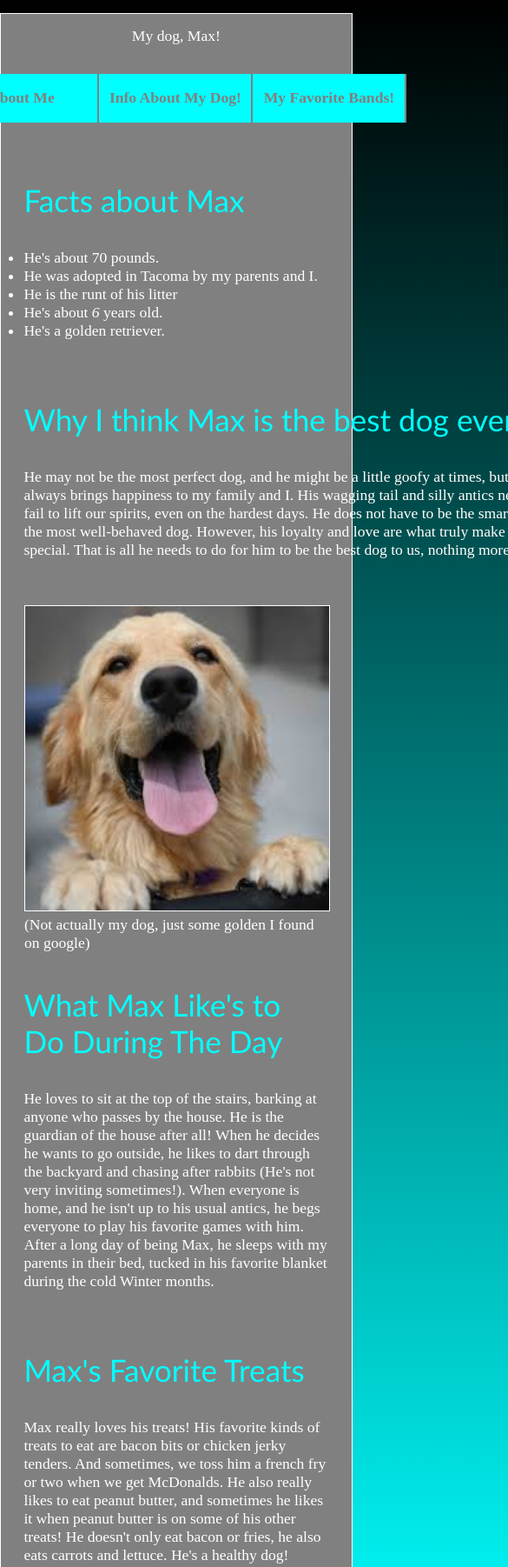
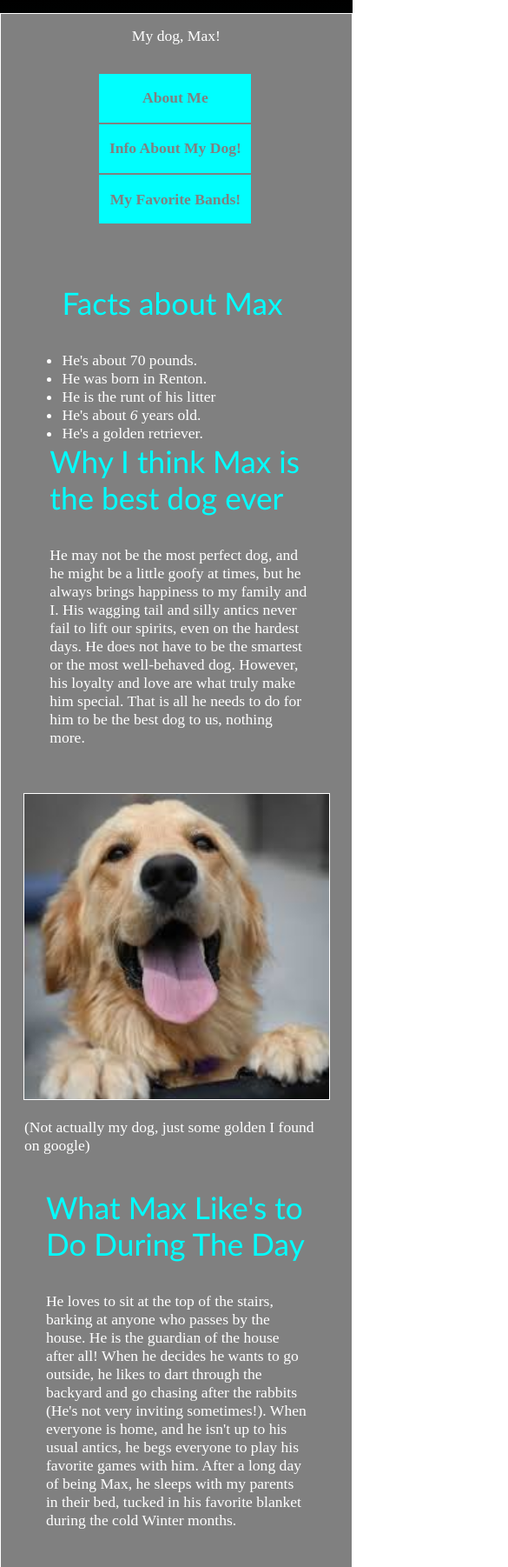
Before and after one commit to XWeirick/Xavier-Weirick-About-Me-Website, a plain HTML site: page myDog.html in a window 390 px wide. Shown: the top 1802 px of the page at 87% size, 585 px wide, since content can reach past the window. Drawn offline with Linux system fonts and the light colour scheme.

Commit message:
changes for module 7&8

```diff
--- a/favoriteBands.css
+++ b/favoriteBands.css
@@ -1,5 +1,4 @@
 /* Universal Selector */
-/* Hopefully the grey background saves your eyes */
 * {
   margin: 0;
   padding: 0;
@@ -59,42 +58,8 @@ img {
   border: thin solid rgb(255, 255, 255);
 }
 
-#deftones {
-  text-align: left;
-  padding: 1em 0em 1em 2em;
-  max-width: 400px;
-  margin: 0 auto;
-}
-
-#bringmethehorizon {
-  text-align: left;
-  padding: 1em 0em 1em 2em;
-  max-width: 400px;
-  margin: 0 auto;
-}
-
-#inventanimate {
-  text-align: left;
-  padding: 1em 0em 1em 2em;
-  max-width: 400px;
-  margin: 0 auto;
-}
-
-#slipknot {
-  text-align: left;
-  padding: 1em 0em 1em 2em;
-  max-width: 400px;
-  margin: 0 auto;
-}
-
-#crystallake {
-  text-align: left;
-  padding: 1em 0em 1em 2em;
-  max-width: 400px;
-  margin: 0 auto;
-}
-
-#sleeptoken {
+/* Class Selector */
+.description_class {
   text-align: left;
   padding: 1em 0em 1em 2em;
   max-width: 400px;
@@ -157,3 +122,94 @@ footer {
     color: rgb(255, 255, 255);
   }
 }
+
+/* Media Queries */
+
+/* This query clears the descriptions of each band under the images to prevent the text from breaking*/
+@media only screen and (max-width: 1095px) {
+  .description_class {
+    text-align: left;
+    padding: 1em 0em 1em 0em;
+    max-width: 550px;
+    margin: 0 auto;
+    clear: both;
+  }
+
+  /* Recenters the image*/
+  img {
+    display: block;
+    margin: 0 auto;
+    width: 100%;
+    max-width: 300px;
+    float: none;
+    border: thin solid rgb(255, 255, 255);
+  }
+}
+
+/* Prevents the textbox at the top from breaking*/
+@media only screen and (max-width: 670px) {
+  #bandsintro {
+    text-align: left;
+    padding: 1em 1em 1em 1em;
+    max-width: 350px;
+    margin: 0 auto;
+    border: thin solid rgb(255, 255, 255);
+  }
+}
+
+/* Prevents the text from breaking and realigns the text to the center*/
+@media only screen and (max-width: 630px) {
+  .description_class {
+    text-align: left;
+    padding: 1em 0em 1em 0em;
+    max-width: 400px;
+    margin: 0 auto;
+    clear: both;
+  }
+}
+
+/* Fixes the navigation menu from a row of buttons to a column in order to fit within 360-570 pixels */
+@media only screen and (max-width: 570px) {
+  #nav_menu ul {
+    list-style-type: none;
+    display: flex;
+    justify-content: center;
+    flex-direction: column;
+  }
+
+  #nav_menu ul li {
+    float: none;
+    margin: 0 auto;
+  }
+
+  #nav_menu ul li a {
+    text-align: center;
+    display: block;
+    width: 175px;
+    padding: 1em 0;
+    text-decoration: none;
+    background-color: rgb(0, 255, 255);
+    color: rgb(128, 128, 128);
+    font-weight: bold;
+    border-bottom: 2px solid rgb(128, 128, 128);
+  }
+}
+
+/* Prevents any further text breaking from between 360 and 461 pixels*/
+@media only screen and (max-width: 461px) {
+  #bandsintro {
+    text-align: left;
+    padding: 1em 1em 1em 1em;
+    max-width: 250px;
+    margin: 0 auto;
+    border: thin solid rgb(255, 255, 255);
+  }
+
+  .description_class {
+    text-align: left;
+    padding: 1em 0em 1em 0em;
+    max-width: 300px;
+    margin: 0 auto;
+    clear: both;
+  }
+}
--- a/indexStyle.css
+++ b/indexStyle.css
@@ -68,6 +68,7 @@ h3 {
 }
 
 #goals {
+  font-size: 18px;
   padding: 1em 0em 1em 0em;
   max-width: 500px;
   margin: 0 auto;
@@ -83,12 +84,6 @@ img {
 
 #songlink {
   text-align: center;
-}
-
-/* ID Selector */
-#index_goals {
-  font-size: 18px;
-  padding: 1em 0em 1em 0em;
 }
 
 /* Class Selector */
@@ -159,3 +154,64 @@ footer {
     color: rgb(255, 255, 255);
   }
 }
+
+/* Media Queries */
+
+/* Fixes the navigation menu from a row of buttons to a column in order to fit within 360-571 pixels,
+and also prevents any text breaking between 360 and 571 pixels*/
+@media only screen and (max-width: 571px) {
+  #nav_menu ul {
+    list-style-type: none;
+    display: flex;
+    justify-content: center;
+    flex-direction: column;
+  }
+
+  #nav_menu ul li {
+    float: none;
+    margin: 0 auto;
+  }
+
+  #nav_menu ul li a {
+    text-align: center;
+    display: block;
+    width: 175px;
+    padding: 1em 0;
+    text-decoration: none;
+    background-color: rgb(0, 255, 255);
+    color: rgb(128, 128, 128);
+    font-weight: bold;
+    border-bottom: 2px solid rgb(128, 128, 128);
+}
+
+#aboutme {
+  padding: 1em 0em 1em 0em;
+  max-width: 300px;
+  margin: 0 auto;
+}
+
+#hobbies {
+  padding: 1em 0em 1em 0em;
+  max-width: 300px;
+  margin: 0 auto;
+}
+
+#favoritegames {
+  padding: 1em 0em 1em 0em;
+  max-width: 300px;
+  margin: 0 auto;
+}
+
+#musicgenres {
+  padding: 1em 0em 1em 0em;
+  max-width: 300px;
+  margin: 0 auto;
+}
+
+#goals {
+  font-size: 18px;
+  padding: 1em 0em 1em 0em;
+  max-width: 300px;
+  margin: 0 auto;
+}
+}
--- a/myDog.css
+++ b/myDog.css
@@ -1,3 +1,4 @@
+/* Universal Selector */
 * {
   margin: 0;
   padding: 0;
@@ -29,37 +30,47 @@ br {
 
 h1 {
   font-size: 250%;
-  padding: 0em 0em 1em 0em;
+  padding-bottom: 1em;
 }
 
 h2 {
   font-size: 200%;
-  padding: 0em 0em 1em 0em;
+  padding-bottom: 1em;
 }
 
 img {
-  border: 1px solid white;
+  display: block;
+  margin: 0 auto;
+  width: 100%;
+  max-width: 400px;
+  border: thin solid rgb(255, 255, 255);
+}
+
+div#flex1 {
+  display: flex;
+  flex-direction: row;
+  justify-content: space-around;
+  padding-top: 1em;
+  padding-bottom: 3em;
 }
 
 #facts {
   float: left;
-  width: 350px;
-  padding: 1em 0em 3em 0em;
-  margin: 0 auto;
+  max-width: 350px;
+  margin-right: 0.5em;
 }
 
 #bestdog {
-  float: left;
-  width: 610px;
-  padding: 1em 0em 3em 0em;
-  margin: 0 auto;
+  float: right;
+  max-width: 610px;
+  margin-left: 0.5em;
 }
 
 #golden {
   display: block;
   margin: 0 auto;
   float: right 1em;
-  width: 350px;
+  max-width: 350px;
 }
 
 #whatmaxdoes {
@@ -82,7 +93,7 @@ header {
 
 footer {
   clear: both;
-  padding: 2em 0em 0em 0em;
+  padding-top: 2em;
 }
 
 .heading_class {
@@ -141,3 +152,110 @@ footer {
   clear: left;
   padding-top: 2em;
 }
+
+/* Media Queries */
+
+/* Fixes the flex container to change the flex-direction from row to column,
+as well as recentering the items to fit onto the screen from <997 px*/
+@media only screen and (max-width: 997px) {
+  div#flex1 {
+    flex-direction: column;
+    align-items: center;
+  }
+}
+
+/* Fixes the navigation menu from a row of buttons to a column in order to fit within 360-570 pixels */
+@media only screen and (max-width: 570px) {
+  #nav_menu ul {
+    list-style-type: none;
+    display: flex;
+    justify-content: center;
+    flex-direction: column;
+  }
+
+  #nav_menu ul li {
+    float: none;
+    margin: 0 auto;
+  }
+
+  #nav_menu ul li a {
+    text-align: center;
+    display: block;
+    width: 175px;
+    padding: 1em 0;
+    text-decoration: none;
+    background-color: rgb(0, 255, 255);
+    color: rgb(128, 128, 128);
+    font-weight: bold;
+    border-bottom: 2px solid rgb(128, 128, 128);
+  }
+}
+
+/* Prevents any text breaking between 804 and 631 pixels */
+@media only screen and (max-width: 804px) {
+  #bestdog {
+    float: right;
+    max-width: 550px;
+    margin-left: 0.5em;
+  }
+
+  #whatmaxdoes {
+    text-align: center;
+    margin: 0 auto;
+    max-width: 550px;
+    padding: 1em 0em 3em 0em;
+  }
+
+  #favoritetreats {
+    text-align: center;
+    margin: 0 auto;
+    max-width: 550px;
+    padding: 1em 0em 3em 0em;
+  }
+}
+
+/* Prevents any text breaking between 631 and 546 pixels */
+@media only screen and (max-width: 631px) {
+  #bestdog {
+    float: right;
+    max-width: 475px;
+    margin-left: 0.5em;
+  }
+
+  #whatmaxdoes {
+    text-align: center;
+    margin: 0 auto;
+    max-width: 475px;
+    padding: 1em 0em 3em 0em;
+  }
+
+  #favoritetreats {
+    text-align: center;
+    margin: 0 auto;
+    max-width: 475px;
+    padding: 1em 0em 3em 0em;
+  }
+}
+
+/* Prevents any text breaking between 546 and 360 pixels */
+@media only screen and (max-width: 631px) {
+  #bestdog {
+    float: right;
+    max-width: 300px;
+    margin-left: 0.5em;
+  }
+
+  #whatmaxdoes {
+    text-align: center;
+    margin: 0 auto;
+    max-width: 300px;
+    padding: 1em 0em 3em 0em;
+  }
+
+  #favoritetreats {
+    text-align: center;
+    margin: 0 auto;
+    max-width: 300px;
+    padding: 1em 0em 3em 0em;
+  }
+}
--- a/myDog.html
+++ b/myDog.html
@@ -19,11 +19,12 @@
         </ul>
     </nav>
     <main> <!--Most information that I know about my dog-->
+        <div id="flex1">
         <section id="facts">
             <h2 class="heading_class">Facts about Max</h2>
             <ul>
                 <li>He's about 70 pounds.</li>
-                <li>He was adopted in Tacoma by my parents and I.</li>
+                <li>He was born in Renton.</li>
                 <li>He is the runt of his litter</li>
                 <li>He's about <em>6</em> years old.</li>
                 <li>He's a golden retriever.</li>
@@ -38,8 +39,9 @@
                 are what truly make him special. That is all he needs to do for him to be the best dog to us, nothing
                 more.</p>
         </section>
+        </div>
+        <img src="images/goldenretriever.jpg" alt="Image of a Golden Retriever"> <br>
         <section id="golden">
-            <img src="images/goldenretriever.jpg" width="350px" alt="Image of a Golden Retriever"> <br>
             (Not actually my dog, just some golden I found on google)
         </section>
         <br>
@@ -47,7 +49,7 @@
             <h2 class="heading_class">What Max Like's to Do During The Day</h2>
             <p>He loves to sit at the top of the stairs, barking at anyone who passes by the house. He is the guardian
                 of the house after all! When he decides he wants to go outside, he likes to dart through the backyard
-                and chasing after
+                and go chasing after the
                 rabbits (He's not very inviting sometimes!). When everyone is home, and he isn't up to his usual antics,
                 he begs everyone to play his favorite games with him. After a long day of being Max, he sleeps with my
                 parents in their bed, tucked in his favorite blanket during the cold Winter months.</p>
```
Also changed, not shown: favoriteBands.html (+6 -6 lines), index.html (+2 -1 lines).
